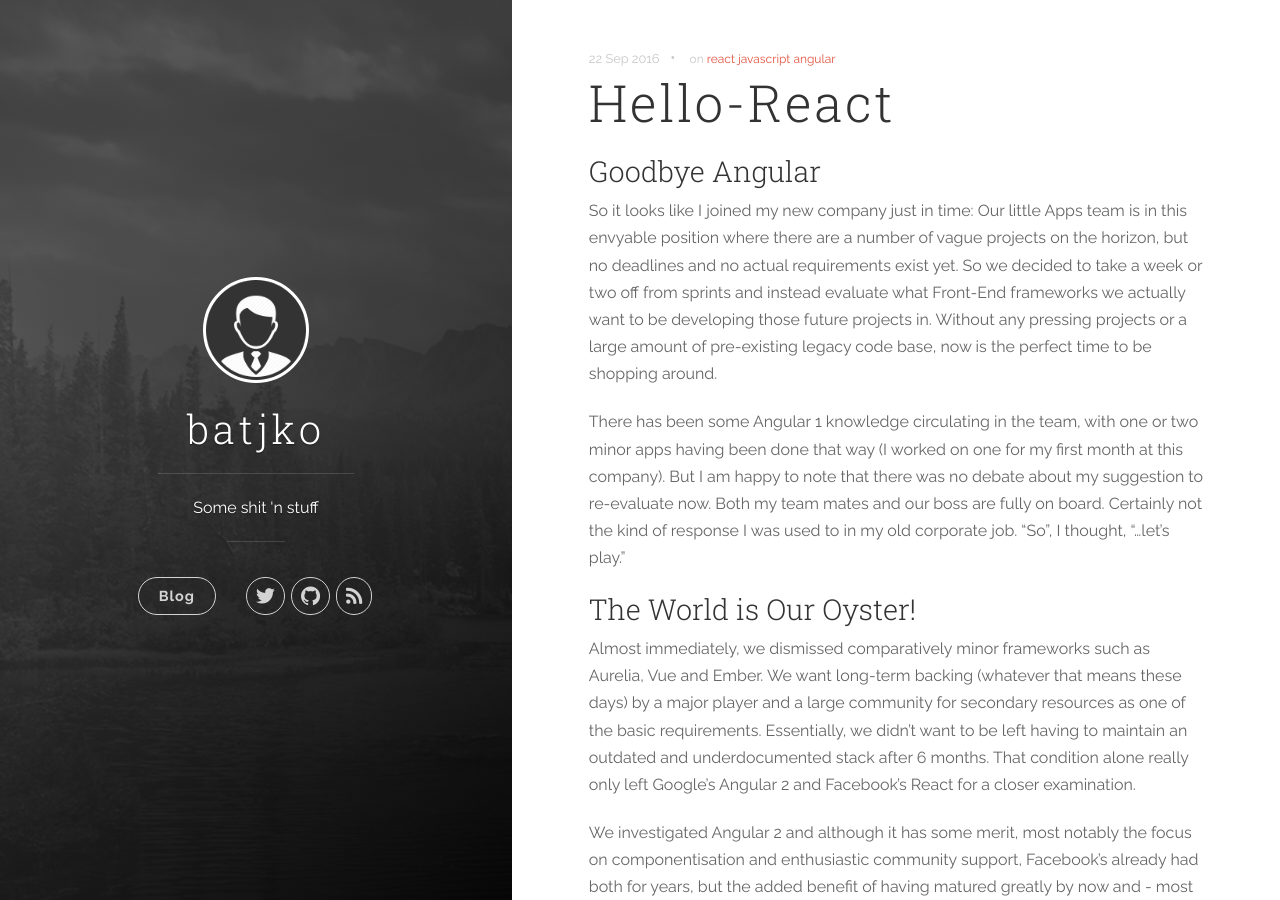
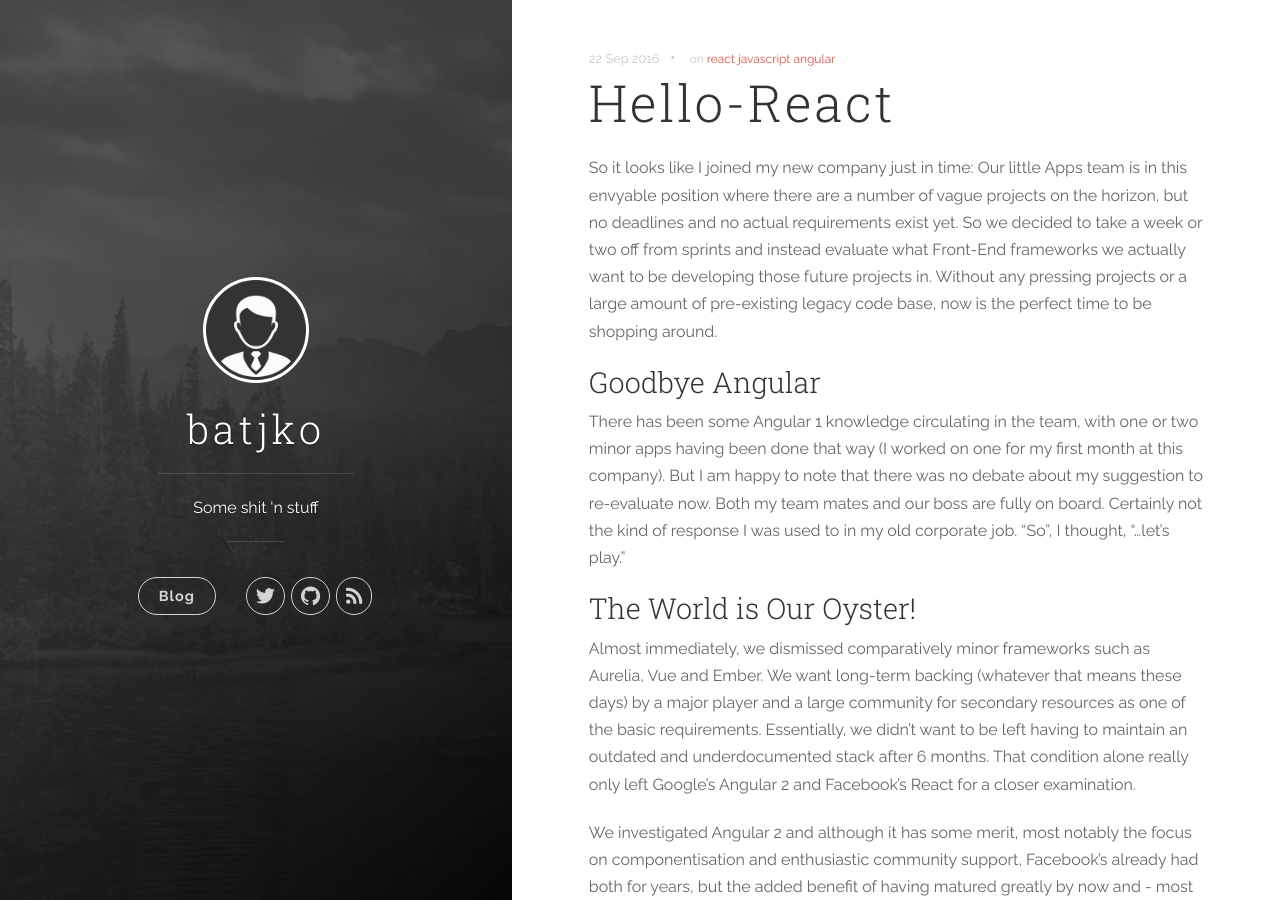
Before and after one commit to batjko/batjko.github.io, a Jekyll site: the page built from _posts/2016-09-22-hello-react.md, in a window 1280 px wide and 900 px high. Built offline with Jekyll 4.4.1, drawn with Linux system fonts in a browser that asks for light colours; nearby versions of some CDN libraries.

Commit message:
update popst headers

```diff
--- a/_posts/2016-09-22-hello-react.md
+++ b/_posts/2016-09-22-hello-react.md
@@ -7,9 +7,9 @@ tags: react javascript angular
 navigation: True
 ---
 
+So it looks like I joined my new company just in time: Our little Apps team is in this envyable position where there are a number of vague projects on the horizon, but no deadlines and no actual requirements exist yet. So we decided to take a week or two off from sprints and instead evaluate what Front-End frameworks we actually want to be developing those future projects in. Without any pressing projects or a large amount of pre-existing legacy code base, now is the perfect time to be shopping around.
+
 ### Goodbye Angular
-
-So it looks like I joined my new company just in time: Our little Apps team is in this envyable position where there are a number of vague projects on the horizon, but no deadlines and no actual requirements exist yet. So we decided to take a week or two off from sprints and instead evaluate what Front-End frameworks we actually want to be developing those future projects in. Without any pressing projects or a large amount of pre-existing legacy code base, now is the perfect time to be shopping around.
 
 There has been some Angular 1 knowledge circulating in the team, with one or two minor apps having been done that way (I worked on one for my first month at this company). But I am happy to note that there was no debate about my suggestion to re-evaluate now. Both my team mates and our boss are fully on board. Certainly not the kind of response I was used to in my old corporate job.
 "So", I thought, "...let's play."
```
